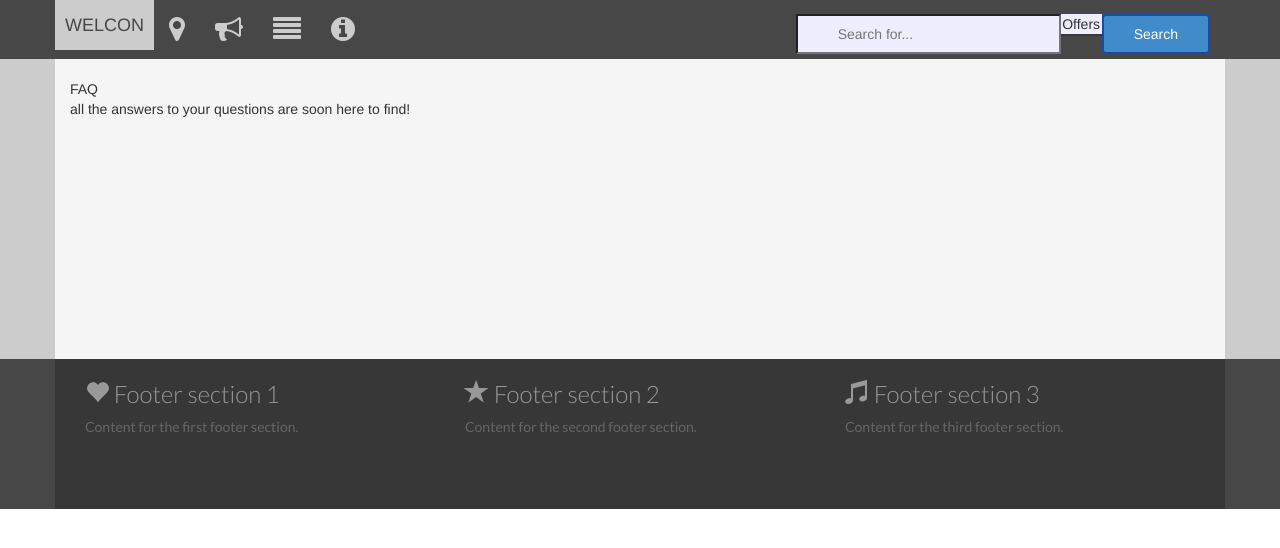
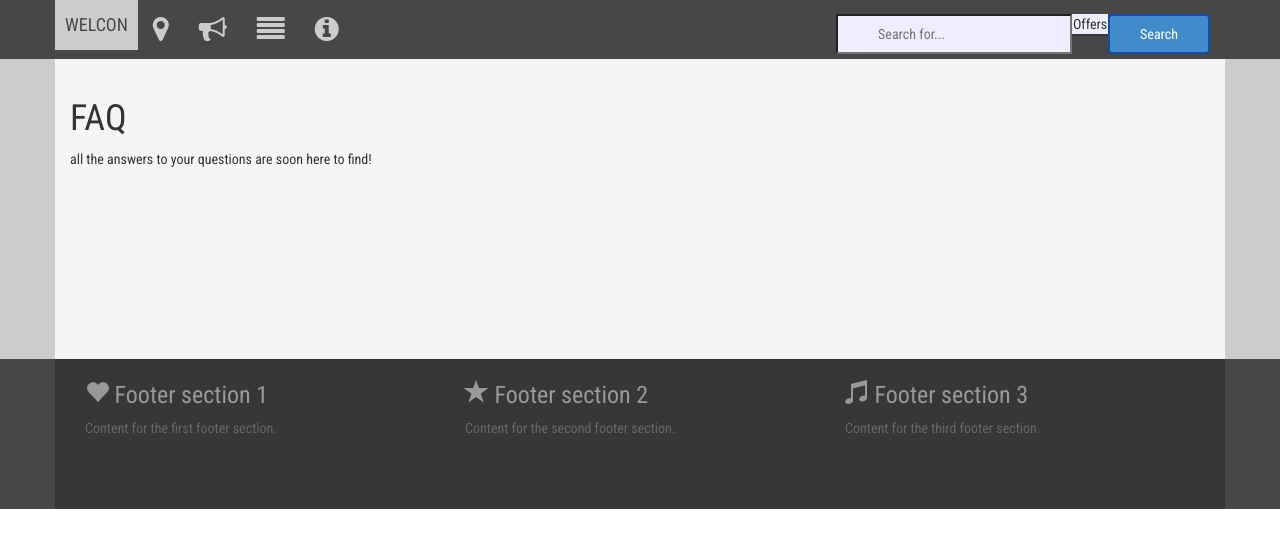
Before and after one commit to Tschakki/welcon, a PHP site: page /info.php in a window 1280 px wide. Shown: the top 548 px of the page. Run offline with PHP 8.4, Linux system fonts and the light colour scheme; some libraries are stand-ins or nearby versions.

Commit message:
font 'roboto condensed' put as default via googlefonts, [includes/style.css] font-family 'roboto Condensed' added for all elements; [header.php, imprint.php, info.php, settings.php] h1body replaced with h1; [bootstrap.css] 'roboto condensed' put as font-family under html

```diff
--- a/header.php
+++ b/header.php
@@ -5,14 +5,16 @@
     <!-- Set the viewport so this responsive site displays correctly on mobile devices -->
     <meta name="viewport" content="width=device-width, initial-scale=1">
     <!-- Include bootstrap CSS -->
+     <link href='https://fonts.googleapis.com/css?family=Roboto+Condensed' rel='stylesheet' type='text/css'>
     <link href="includes/bootstrap/css/bootstrap.min.css" rel="stylesheet">
     <link href="includes/style.css" rel="stylesheet">
     <link rel="stylesheet" href="css/style.css" />
 	<link rel="stylesheet" href="css/leaflet.css" />
-    <link href='https://fonts.googleapis.com/css?family=Cinzel' rel='stylesheet' type='text/css'>
+
     <meta http-equiv="X-UA-Compatible" content="IE=edge">
 	<title>Welcome Connection</title>
     <link rel="stylesheet" href="https://maxcdn.bootstrapcdn.com/font-awesome/4.4.0/css/font-awesome.min.css">
+
 
 	<!--<link rel="stylesheet" href="includes/resources/form.css" />-->
 
--- a/imprint.php
+++ b/imprint.php
@@ -1,6 +1,6 @@
 <?php include_once("header.php") ?>
 <br>
-<h1Body>About</h1Body>
+<h1>About</h1>
 <article>Jacket-, Bed and Book-Icons are made by <a href="freepik.com">Freepik</a> from www.flaticon.com <br>
 </article>
 <?php include_once("footer.php") ?>
--- a/includes/style.css
+++ b/includes/style.css
@@ -1,10 +1,10 @@
 @import url(http://fonts.googleapis.com/css?family=Lato:300,400,700);
 h1, h2, h3, h4 {
-    font-family: 'Lato', sans-serif;
+    font-family: 'Roboto Condensed', sans-serif;
     font-weight: 300;
 }
-p {
-    font-family: 'Lato', sans-serif;
+p, article, a, input, table, div {
+    font-family: 'Roboto Condensed', sans-serif;
 }
 html {
     background-color: #f5f5f5;
--- a/info.php
+++ b/info.php
@@ -1,5 +1,5 @@
 <?php include_once("header.php") ?>
 <br>
-<h1Body>FAQ</h1Body>
+<h1>FAQ</h1>
 <article>all the answers to your questions are soon here to find!</article>
 <?php include_once("footer.php") ?>
--- a/settings.php
+++ b/settings.php
@@ -1,6 +1,6 @@
 <?php include_once("header.php") ?>
 <section id="submitForm">
-<h1Body>Settings</h1Body>
+<h1>Settings</h1>
 <h3>Edit Offers</h3>
  <table>
      <tr>
```
Also changed, not shown: includes/bootstrap/css/bootstrap.css.
